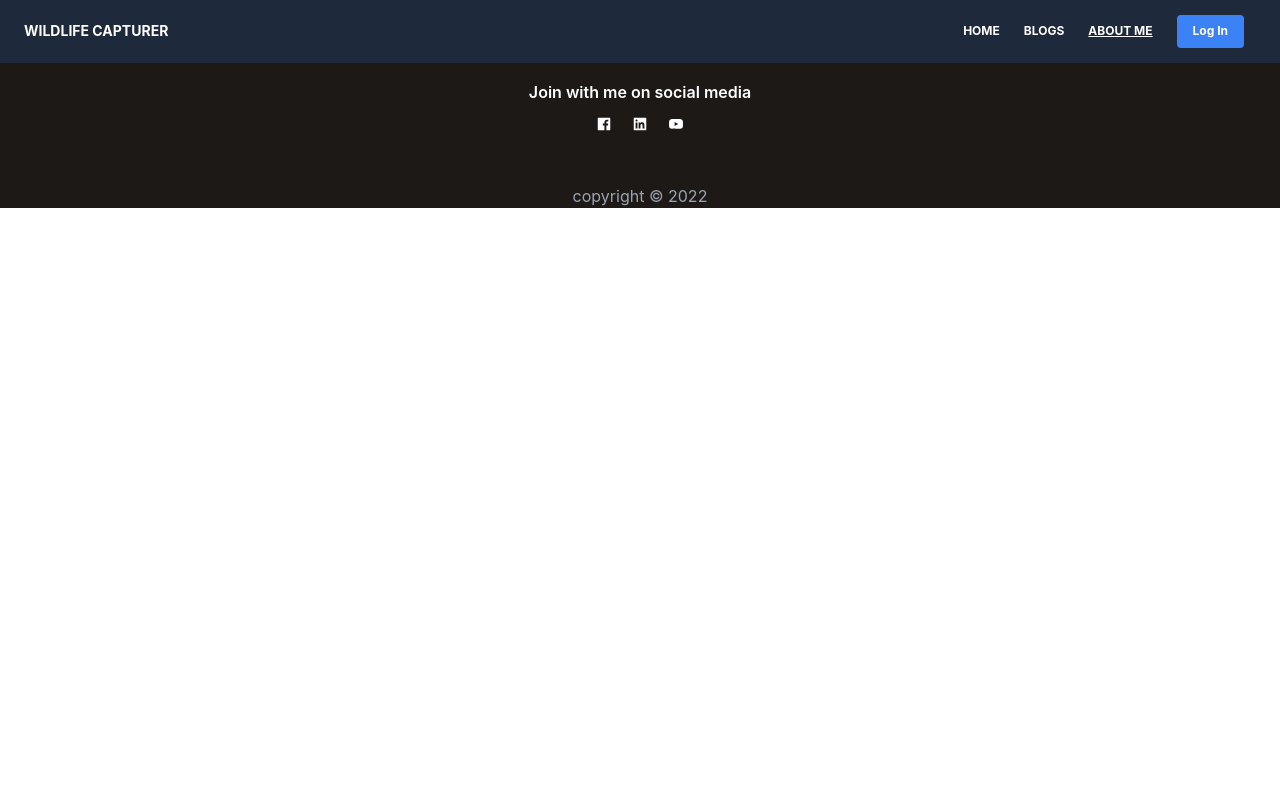
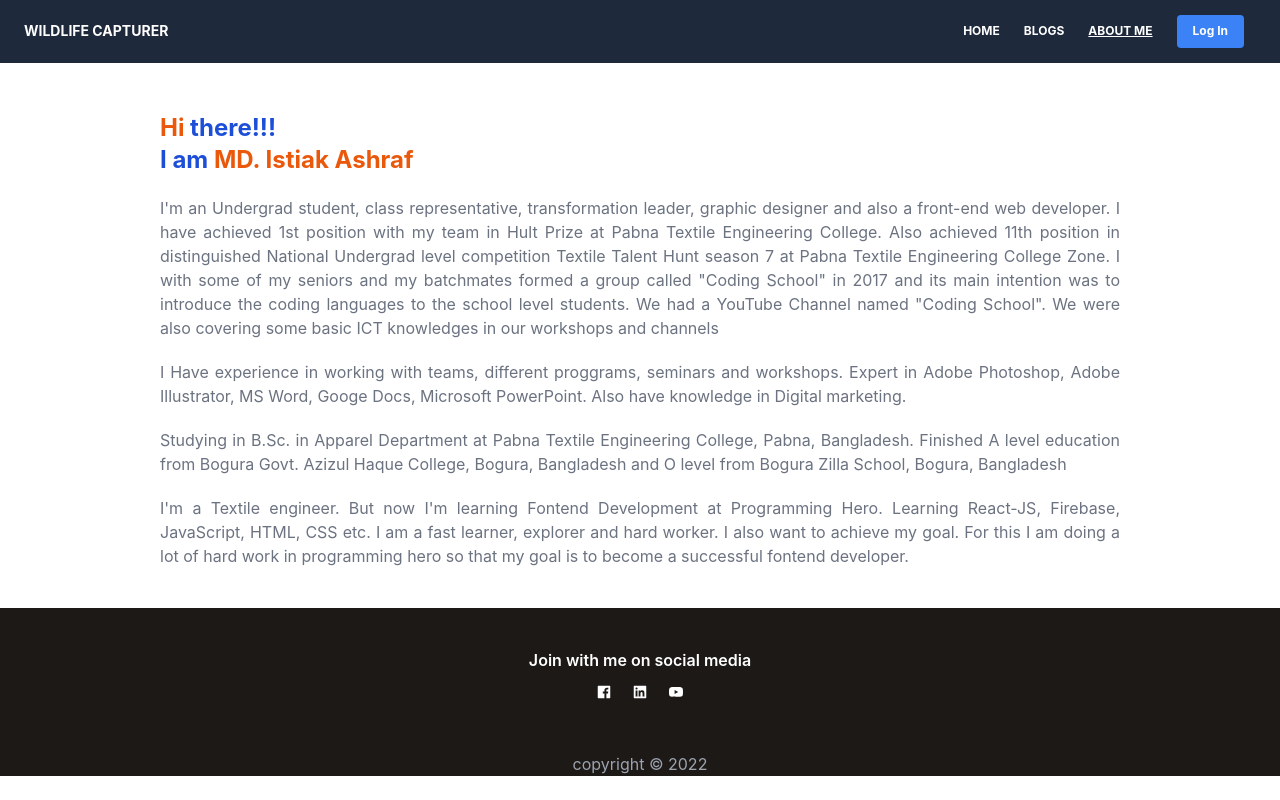
Before and after one commit to Juniorashraf02/photographer, a React (Create React App) app: page /aboutme in a window 1280 px wide. Built offline with nearby package versions, Linux system fonts and the light colour scheme; no server answers.

Commit message:
aboutme section added

```diff
--- a/src/App.js
+++ b/src/App.js
@@ -11,6 +11,8 @@ import Services from './Components/Home/Services/Services';
 import Projects from './Components/Home/Projects/Projects';
 import Proceed from './Components/Proceed/Proceed';
 import RequireAuth from './Components/RequireAuth/RequireAuth';
+import AboutMe from './Components/Aboutme/Aboutme';
+
 
 function App() {
   return (
@@ -29,6 +31,7 @@ function App() {
             <Proceed />
           </RequireAuth>
         }></Route>
+<Route path="/aboutme" element={<AboutMe/>}></Route>
         <Route path="/login" element={<Login />}></Route>
         <Route path="/signup" element={<Signup />}></Route>
       </Routes>
--- a/src/Components/AboutMe/AboutMe.js
+++ b/src/Components/AboutMe/AboutMe.js
@@ -2,8 +2,18 @@ import React from 'react';
 
 const AboutMe = () => {
     return (
-        <div>
+        <div className="mt-28 container mx-auto w-3/4">
+            <h1 className="text-2xl text-blue-700 font-bold text-left"><span className="text-orange-600">Hi</span> there!!! <br /> I am <span className="text-orange-600">MD. Istiak Ashraf</span></h1>
+            <p className="text-gray-500 text-justify">
 
+                <p className="mt-5">I'm an Undergrad student, class representative, transformation leader, graphic designer and also a front-end web developer. I have achieved 1st position with my team in Hult Prize at Pabna Textile Engineering College. Also achieved 11th position in distinguished National Undergrad level competition Textile Talent Hunt season 7 at Pabna Textile Engineering College Zone. I with some of my seniors and my batchmates formed a group called "Coding School" in 2017 and its main intention was to introduce the coding languages to the school level students. We had a YouTube Channel named "Coding School". We were also covering some basic ICT knowledges in our workshops and channels</p>
+
+                <p className="mt-5"> I Have experience in working with teams, different proggrams, seminars and workshops. Expert in Adobe Photoshop, Adobe Illustrator, MS Word, Googe Docs, Microsoft PowerPoint. Also have knowledge in Digital marketing.</p>
+
+                <p className="mt-5">Studying in B.Sc. in Apparel Department at Pabna Textile Engineering College, Pabna, Bangladesh. Finished A level education from Bogura Govt. Azizul Haque College, Bogura, Bangladesh and O level from Bogura Zilla School, Bogura, Bangladesh</p>
+
+                <p className="mt-5">I'm a Textile engineer. But now I'm learning Fontend Development at Programming Hero. Learning React-JS, Firebase, JavaScript, HTML, CSS etc. I am a fast learner, explorer and hard worker. I also want to achieve my goal. For this I am doing a lot of hard work in programming hero so that my goal is to become a successful fontend developer.</p>
+            </p>
         </div>
     );
 };
```
